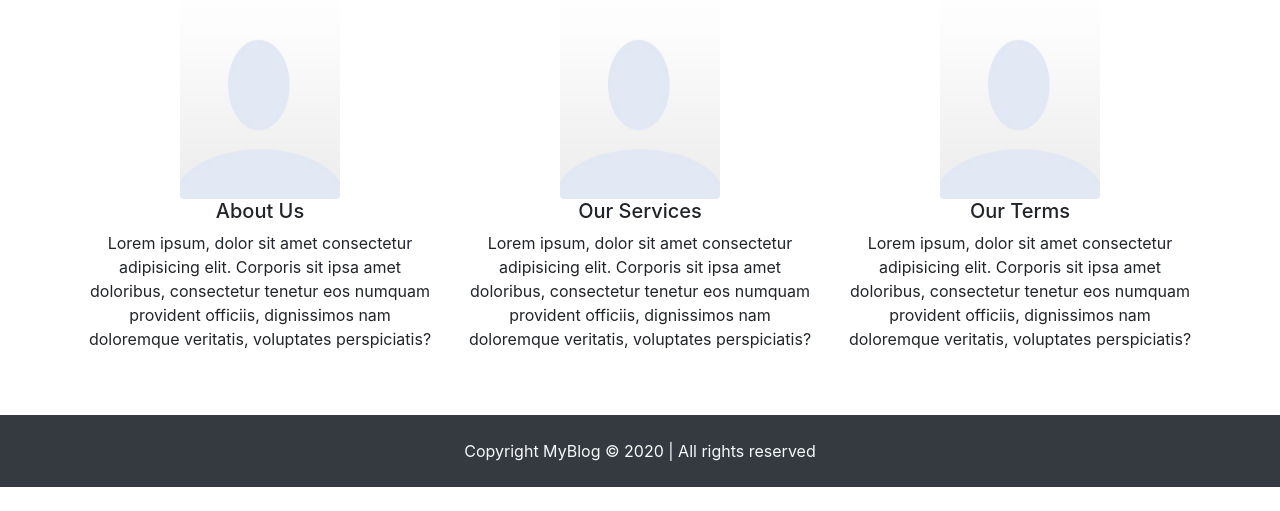
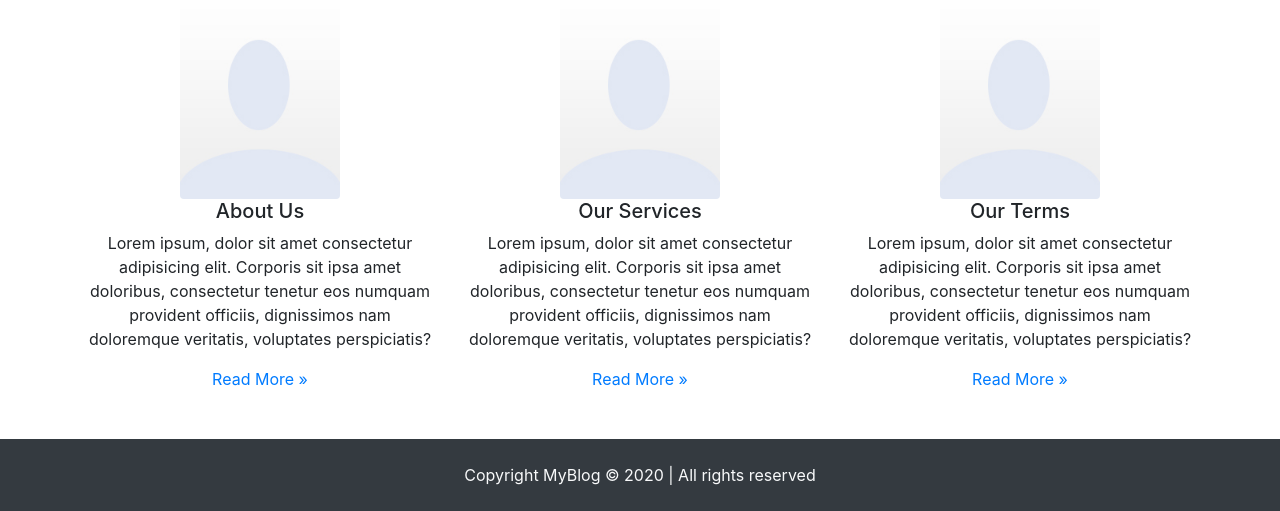
Before and after one commit to munkialbright/myblog, a Django app: page / in a window 1280 px wide. Shown: the part 569-1080 px from the top of the page. Before the commit the page ends 1056 px from the top, so only its background shows below. Run offline with Django 3.2, Linux system fonts and the light colour scheme; some libraries are stand-ins or nearby versions.

Commit message:
Added Bootstrap Collapsible added on index page

```diff
--- a/blog/templates/index.html
+++ b/blog/templates/index.html
@@ -44,21 +44,33 @@
     <h1 class="text-center my-3">Welcome to MyBlog</h1>
 
     <div class="container my-5">
-        <div class="row">
+        <div id="accordion" class="row">
             <div class="col-md-4 text-center">
                 <img class="img-fluid rounded mx-auto d-block" src="{% static 'img/profile.jpg' %}" alt="loading..." width="160" height="160">
                 <h5>About Us</h5>
                 <p>Lorem ipsum, dolor sit amet consectetur adipisicing elit. Corporis sit ipsa amet doloribus, consectetur tenetur eos numquam provident officiis, dignissimos nam doloremque veritatis, voluptates perspiciatis?</p>
+                <a data-toggle="collapse" href="#collapseOne">Read More &raquo;</a>
+                <p id="collapseOne" class="collapse" data-parent="#accordion">
+                Lorem ipsum dolor sit amet, consectetur adipisicing elit, sed do eiusmod tempor incididunt ut labore et dolore magna aliqua. Ut enim ad minim veniam, quis nostrud exercitation ullamco laboris nisi ut aliquip ex ea commodo consequat.
+                </p>
             </div>
             <div class="col-md-4 text-center">
                 <img class="img-fluid rounded mx-auto d-block" src="{% static 'img/profile.jpg' %}" alt="loading..." width="160" height="160">
                 <h5>Our Services</h5>
                 <p>Lorem ipsum, dolor sit amet consectetur adipisicing elit. Corporis sit ipsa amet doloribus, consectetur tenetur eos numquam provident officiis, dignissimos nam doloremque veritatis, voluptates perspiciatis?</p>
+                <a class="collapsed" data-toggle="collapse" href="#collapseTwo">Read More &raquo;</a>
+                <p id="collapseTwo" class="collapse" data-parent="#accordion">
+                Lorem ipsum dolor sit amet, consectetur adipisicing elit, sed do eiusmod tempor incididunt ut labore et dolore magna aliqua. Ut enim ad minim veniam, quis nostrud exercitation ullamco laboris nisi ut aliquip ex ea commodo consequat.
+                </p>
             </div>
             <div class="col-md-4 text-center">
                 <img class="img-fluid rounded mx-auto d-block" src="{% static 'img/profile.jpg' %}" alt="loading..." width="160" height="160">
                 <h5>Our Terms</h5>
                 <p>Lorem ipsum, dolor sit amet consectetur adipisicing elit. Corporis sit ipsa amet doloribus, consectetur tenetur eos numquam provident officiis, dignissimos nam doloremque veritatis, voluptates perspiciatis?</p>
+                <a class="collapsed" data-toggle="collapse" href="#collapseThree">Read More &raquo;</a>
+                <p id="collapseThree" class="collapse" data-parent="#accordion">
+                Lorem ipsum dolor sit amet, consectetur adipisicing elit, sed do eiusmod tempor incididunt ut labore et dolore magna aliqua. Ut enim ad minim veniam, quis nostrud exercitation ullamco laboris nisi ut aliquip ex ea commodo consequat.
+                </p>
             </div>
         </div>
     </div>
```
